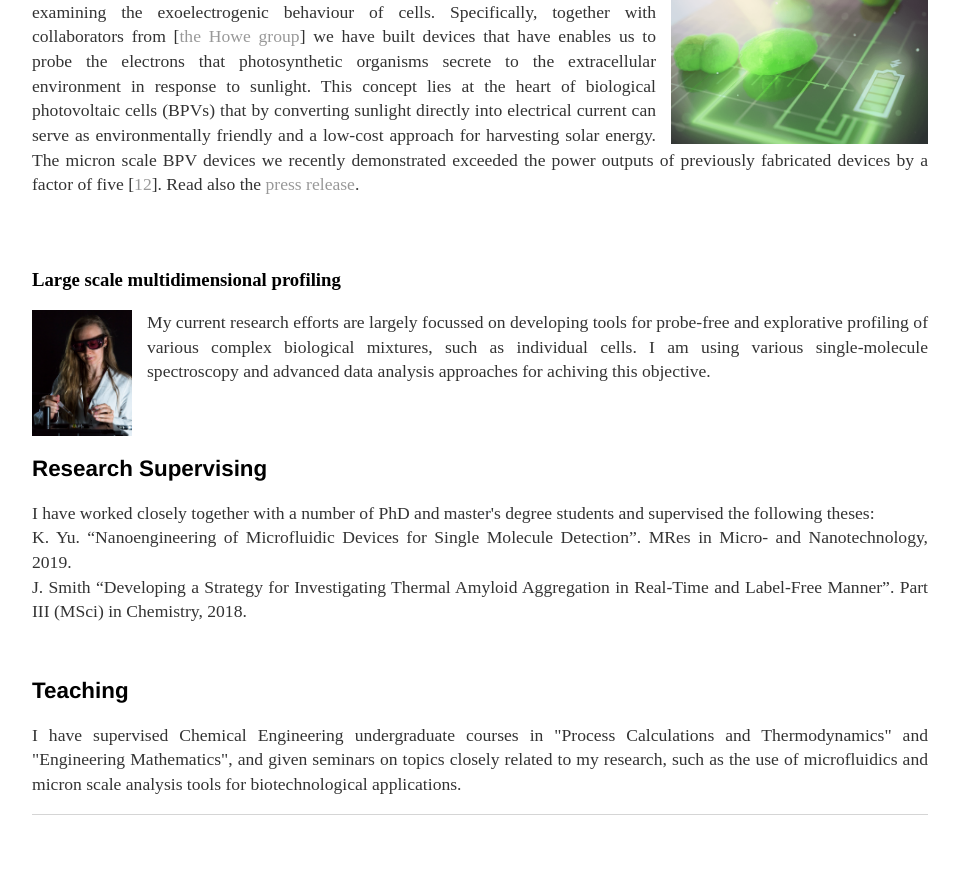
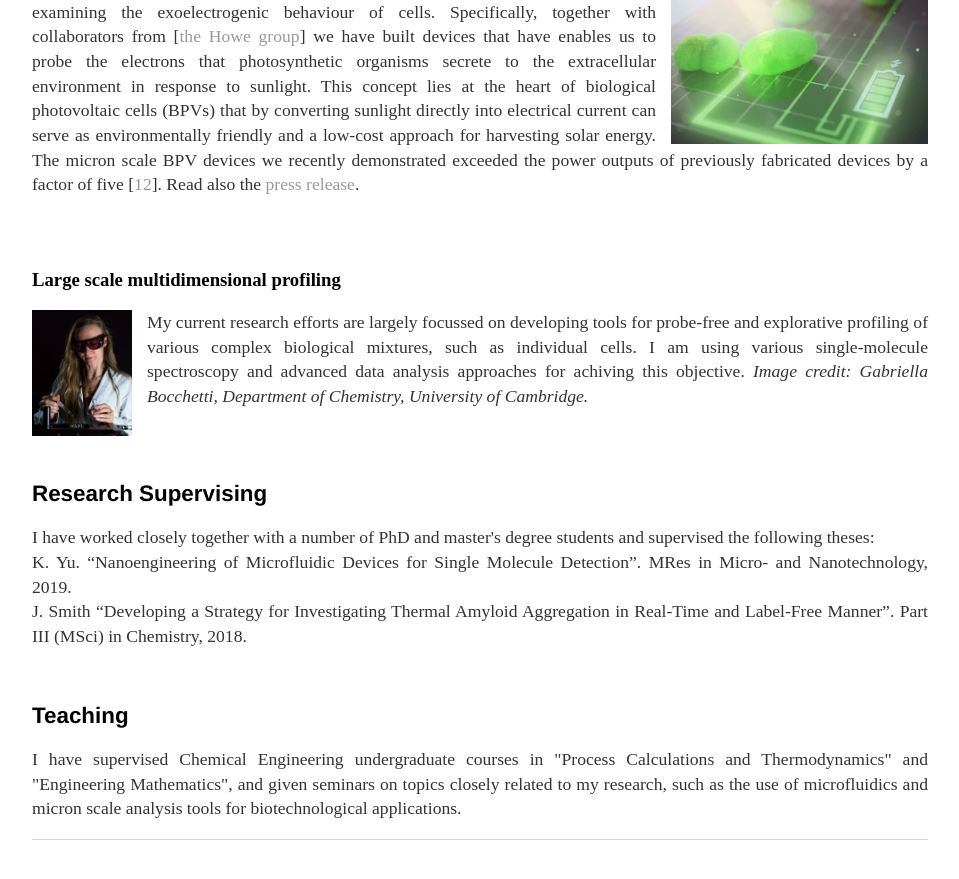
Before and after one commit to kadiliissaar/kadiliissaar.github.io, a Jekyll site: the page built from academic-profile/index.html, in a window 1280 px wide and 900 px high, scrolled down 1274 px. Shown: the top 879 px of the window, without its empty margins (160-1119 px from the left). Built offline with Jekyll 4.4.1, drawn with Linux system fonts in a browser that asks for light colours.

Commit message:
Update index.html

```diff
--- a/academic-profile/index.html
+++ b/academic-profile/index.html
@@ -79,11 +79,13 @@ demonstrated exceeded the power outputs of previously fabricated devices by a fa
 </br>
 
 
-<h3>Large scale multidimensional profiling</h3>
+	<h3>Large scale multidimensional profiling</h3>
 <img src="https://github.com/kadiliissaar/kadiliissaar.github.io/raw/master/Photos/Research/TPJK Lab-4699 taken by Gabriella Bocchetti, ©University of Cambridge.jpg" style="float:left;width:100px;height:127;margin-right:15px">
 <p align="justify"> My current research efforts are largely focussed on developing tools for probe-free and explorative
 profiling of various complex biological mixtures, such as individual cells. I am using various single-molecule spectroscopy
 and advanced data analysis approaches for achiving this objective.
+
+	<i> Image credit: Gabriella Bocchetti, Department of Chemistry, University of Cambridge. </i>
 
 
 
```
